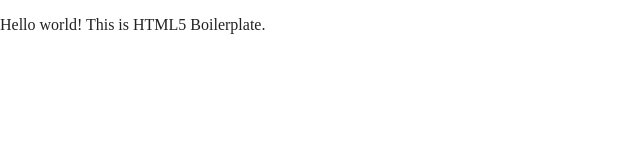
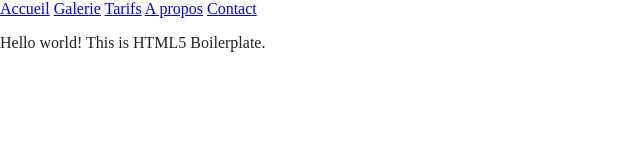
Before and after one commit to Kelthales/vitrine-brief, a website built with Parcel: page index.html in a window 1280 px wide. Shown: the whole page, without its empty margins (0-640 px from the left). Built offline with nearby package versions, Linux system fonts and the light colour scheme.

Commit message:
Ajout de la navbar

```diff
--- a/index.html
+++ b/index.html
@@ -1,9 +1,9 @@
 <!doctype html>
-<html class="no-js" lang="">
+<html class="no-js" lang="en">
 
 <head>
   <meta charset="utf-8">
-  <title></title>
+  <title>Baby Photographer</title>
   <meta name="description" content="">
   <meta name="viewport" content="width=device-width, initial-scale=1">
 
@@ -23,8 +23,15 @@
 </head>
 
 <body>
-
-  <!-- Add your site or application content here -->
+  <nav>
+    <section class="navbar">
+        <a href="#">Accueil</a>
+        <a href="#">Galerie</a>
+        <a href="#">Tarifs</a>
+        <a href="#">A propos</a>
+        <a href="#">Contact</a>
+    </section>
+  </nav>
   <p>Hello world! This is HTML5 Boilerplate.</p>
   <script src="js/vendor/modernizr-3.11.2.min.js"></script>
   <script src="js/plugins.js"></script>
```
